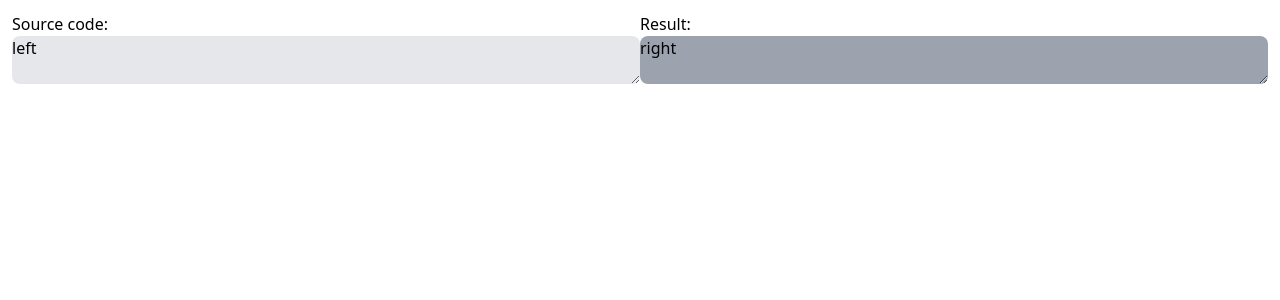
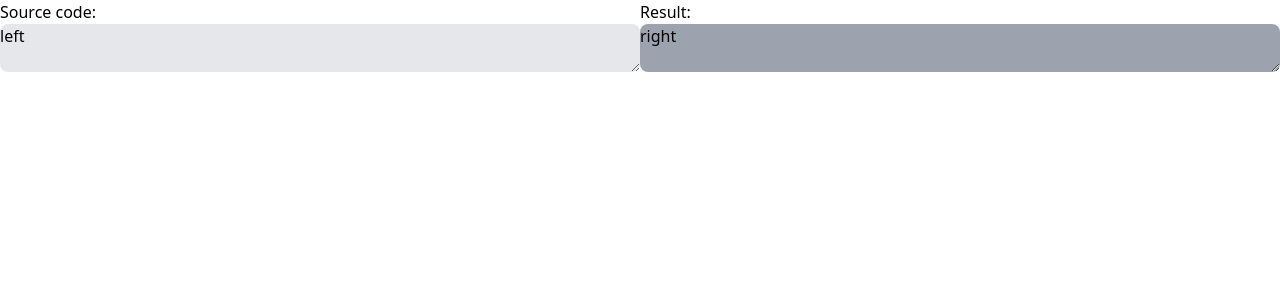
Before and after one commit to musabkhunaijir/elasticsearch-schema-generator, a React (Create React App) app: page / in a window 1280 px wide. Shown: the top 300 px of the page. Built offline with nearby package versions, Linux system fonts and the light colour scheme.

Commit message:
fix: flex direction

```diff
--- a/src/components/home/index.jsx
+++ b/src/components/home/index.jsx
@@ -2,12 +2,12 @@ import { SourceCode, GeneratedSchema } from "../index";
 
 export const Container = () => {
   return (
-    <div className="flex m-3">
-      <div className="basis-1/2 ">
+    <div className="flex flex-row">
+      <div className="basis-1/2">
         <SourceCode />
       </div>
 
-      <div className="basis-1/2 ">
+      <div className="basis-1/2">
         <GeneratedSchema />
       </div>
     </div>
```
